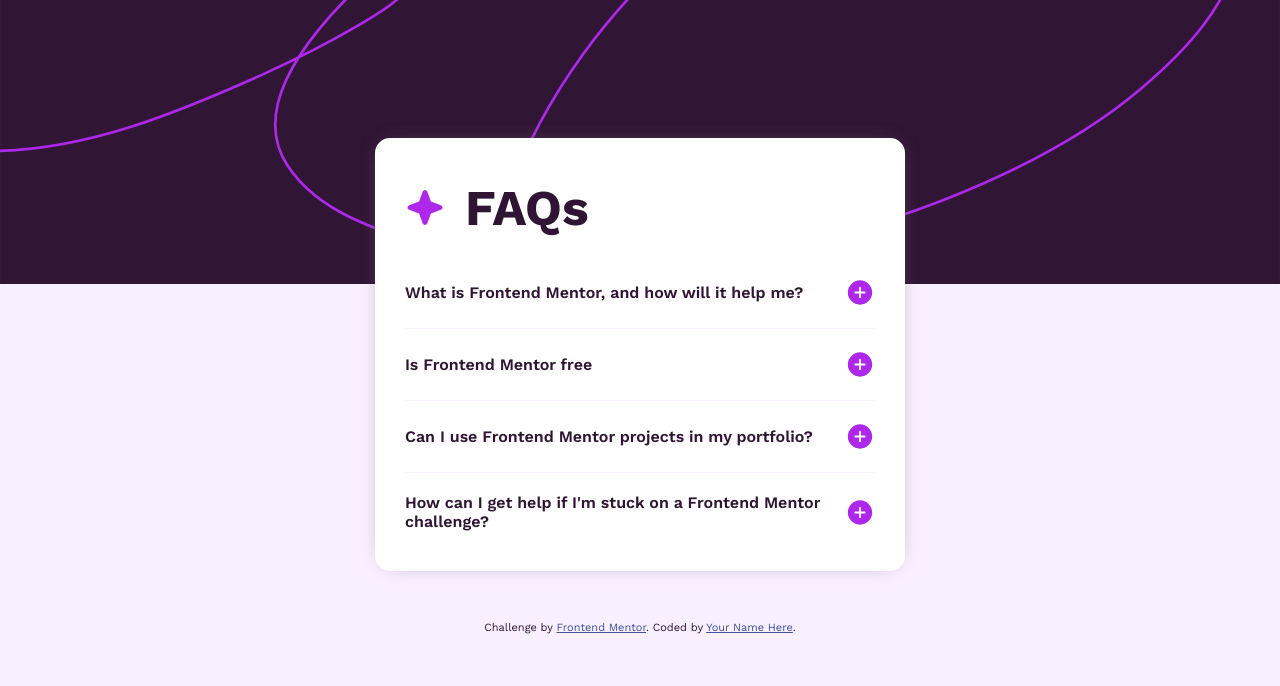
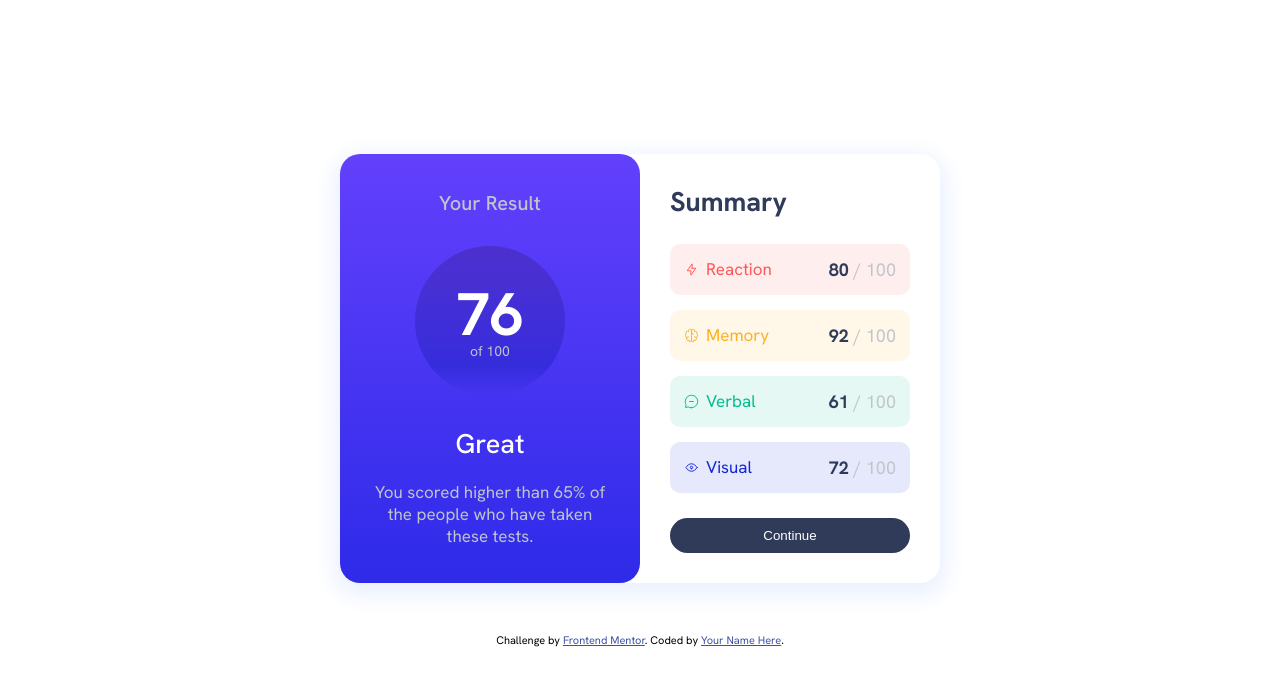
Before and after one commit to tedaussie75/tedaussie75-frontendMentor-project-5, a plain HTML site: page index.html in a window 1280 px wide. Drawn offline with Linux system fonts and the light colour scheme.

Commit message:
Add files via upload

```diff
--- /dev/null
+++ b/data.json
@@ -0,0 +1,22 @@
+[
+  {
+    "category": "Reaction",
+    "score": 80,
+    "icon": "./assets/images/icon-reaction.svg"
+  },
+  {
+    "category": "Memory",
+    "score": 92,
+    "icon": "./assets/images/icon-memory.svg"
+  },
+  {
+    "category": "Verbal",
+    "score": 61,
+    "icon": "./assets/images/icon-verbal.svg"
+  },
+  {
+    "category": "Visual",
+    "score": 72,
+    "icon": "./assets/images/icon-visual.svg"
+  }
+]
--- a/index.html
+++ b/index.html
@@ -2,51 +2,60 @@
 <html lang="en">
 <head>
   <meta charset="UTF-8">
-  <meta name="viewport" content="width=device-width, initial-scale=1.0"> <!-- displays site properly based on user's device -->
+  <meta name="viewport" content="width=device-width, initial-scale=1.0">
+  <link rel="preconnect" href="https://fonts.googleapis.com">
+  <link rel="preconnect" href="https://fonts.gstatic.com" crossorigin>
+  <link href="https://fonts.googleapis.com/css2?family=Hanken+Grotesk:ital,wght@0,100..900;1,100..900&display=swap" rel="stylesheet">
 
   <link rel="icon" type="image/png" sizes="32x32" href="./assets/images/favicon-32x32.png">
   <link rel="stylesheet" href="style.css">
-
-  <title>Frontend Mentor | FAQ accordion</title>
+  <title>Frontend Mentor | Results summary component</title>
 </head>
 <body>
-  <picture>
-    <source media="(min-width: 700px)" srcset="./assets/images/background-pattern-desktop.svg" >
-    <img src="./assets/images/background-pattern-mobile.svg" alt="image product" >
-  </picture>
-  <div class="faq-container">
-    <section class="faq-title-section">
-      <img src="./assets/images/icon-star.svg" alt="star icon">
-      <h1>FAQs</h1>
+  <div class="result-card">
+    <section class="result">
+      <h2 class="result-title">Your Result</h2>
+      <p class="result-score"><span>0</span><span>of 100</span></p>
+      <p class="result-grade">Great</p>
+      <p class="result-grade-text">You scored higher than 65% of the people who have taken these tests.</p>
     </section>
-    <section class="content-container">
-      <div class="questions-container">
-        <h2>What is Frontend Mentor, and how will it help me?<span class="plus-icon"><img src="./assets/images/icon-plus.svg" alt="icon plus"></span></h2>
-        <p class="answer">Frontend Mentor offers realistic coding challenges to help developers improve their
-          frontend coding skills with projects in HTML, CSS, and JavaScript. It's suitable for
-          all levels and ideal for portfolio building.</p>
+    <section class="summary">
+      <h2>Summary</h2>
+      <div class="summary-badge">
+        <div class="skills">
+          <img src="" alt="">
+          <p></p>
+        </div>
+        <p><strong>0</strong> <span> / 100</span></p>
       </div>
-      <div class="questions-container">
-        <h2>Is Frontend Mentor free<span class="plus-icon"><img src="./assets/images/icon-plus.svg" alt="icon plus"></span></h2>
-        <p class="answer">Yes, Frontend Mentor offers both free and premium coding challenges, with the free
-          option providing access to a range of projects suitable for all skill levels.</p>
+      <div class="summary-badge">
+        <div class="skills">
+          <img src="" alt="">
+          <p></p>
+        </div>
+        <p><strong>0</strong> <span> / 100</span></p>
       </div>
-      <div class="questions-container">
-        <h2>Can I use Frontend Mentor projects in my portfolio?<span class="plus-icon"><img src="./assets/images/icon-plus.svg" alt="icon plus"></span></h2>
-        <p class="answer">Yes, you can use projects completed on Frontend Mentor in your portfolio. It's an excellent
-          way to showcase your skills to potential employers!</p>
+      <div class="summary-badge">
+        <div class="skills">
+          <img src="" alt="">
+          <p></p>
+        </div>
+        <p><strong>0</strong> <span> / 100</span></p>
       </div>
-      <div class="questions-container">
-        <h2>How can I get help if I'm stuck on a Frontend Mentor challenge?<span class="plus-icon"><img src="./assets/images/icon-plus.svg" alt="icon plus"></span></h2>
-        <p class="answer">The best place to get help is inside Frontend Mentor's Discord community. There's a help
-          channel where you can ask questions and seek support from other community members.</p>
+      <div class="summary-badge">
+        <div class="skills">
+          <img src="" alt="">
+          <p></p>
+        </div>
+        <p><strong>0</strong> <span> / 100</span></p>
       </div>
+      <button>Continue</button>
     </section>
   </div>
   <div class="attribution">
     Challenge by <a href="https://www.frontendmentor.io?ref=challenge" target="_blank">Frontend Mentor</a>.
     Coded by <a href="#">Your Name Here</a>.
   </div>
-  <script src="./app.js"></script>
+  <script src="script.js" type="module"></script>
 </body>
 </html>
--- /dev/null
+++ b/script.js
@@ -0,0 +1,17 @@
+import data from './data.json' with { type: "json" };
+
+const summaryBadges = document.querySelectorAll('.summary-badge');
+const resultBadge = document.querySelector('.result-score span:first-of-type');
+
+function setDatatoTarget(arrayData, targetArray) {
+    let total = 0;
+    arrayData.forEach(function(e, index) {
+        total += e.score;
+        targetArray[index].children[0].children[0].src = e.icon;
+        targetArray[index].children[0].children[1].innerText = e.category;
+        targetArray[index].children[1].children[0].innerText = e.score;
+    });
+    resultBadge.innerHTML = Math.round(total / targetArray.length);
+}
+
+setDatatoTarget(data, summaryBadges);
--- a/style.css
+++ b/style.css
@@ -1,106 +1,188 @@
-@font-face {
-    font-family: WorkSans;
-    src: url('./assets/fonts/WorkSans-VariableFont_wght.ttf');
-}
-
 * {
     margin: 0;
     padding: 0;
 }
 
 :root {
-    --page-background: hsl(275, 100%, 97%);
-    --faq-container: hsl(0, 0%, 100%);
-    --card-shadow: hsl(292, 16%, 49%);
-    --main-text-color: hsl(292, 42%, 14%);
+    --white-background: hsl(0, 0%, 100%);
+    --box-shadow-color: hsl(221, 100%, 96%);
+    --result-gradient : hsl(241, 81%, 54%);
+    --button-background: hsl(224, 30%, 27%);
+    --light-red: hsla(0, 100%, 67%);
+    --light-orangey: hsla(39, 100%, 56%);
+    --light-green: hsl(166, 100%, 37%);
+    --light-blue: hsl(234, 85%, 45%);
+    --background-badge-1: hsla(0, 100%, 67%, 0.100);
+    --background-badge-2: hsla(39, 100%, 56%, 0.100);
+    --background-badge-3: hsl(166, 100%, 37%, 0.100);
+    --background-badge-4: hsl(234, 85%, 45%, 0.100);
 }
 
 body {
     display: flex;
+    align-items: center;
+    justify-content: center;
+    flex-direction: column;
+    min-height: 100vh;
+    background-color: var(--white-background);
+    font-family: "Hanken Grotesk", sans-serif;
+    font-size: 18px;
+}
+
+div.result-card {
+    display: flex;
+    max-width: 600px;
+    border-radius: 20px;
+    box-shadow: 0px 7px 22px 7px var(--box-shadow-color);
+}
+
+div.result-card section.result {
+    display: flex;
     flex-direction: column;
     align-items: center;
-    background-color: var(--page-background);
-    color: var(--main-text-color);
-    font-size: 16px;
-    font-family: WorkSans;
+    justify-content: center;
+    padding: 30px;
+    flex: 1;
+    border-radius: 20px;
+    background-image: linear-gradient(180deg, hsla(251, 97%, 62%, 1),  hsl(241, 81%, 54%) 100%);
 }
 
-picture {
-    width: 100%;
+div.result-card section.result .result-title,
+div.result-card section.result .result-score span:last-of-type,
+div.result-card section.result .result-grade-text,
+div.result-card section.summary .summary-badge p:last-child span {
+    color: #bfc5ca;
 }
 
-picture img {
-    width: 100%;
+div.result-card section.result .result-title {
+    font-size: 20px;
+    font-weight: 500;
 }
 
-div.faq-container {
-    max-width: 470px;
-    padding: 40px 30px;
-    margin: 0 20px;
-    margin-top: -150px;
-    border-radius: 15px;
-    background-color: var(--faq-container);
-    box-shadow: 0px 0px 23px -12px var(--card-shadow);
+div.result-card section.result .result-score {
+    display: flex;
+    flex-direction: column;
+    align-items: center;
+    justify-content: center;
+    width: 150px;
+    height: 150px;
+    margin: 30px 0;
+    line-height: 1;
+    border-radius: 50%;
+    background-image: linear-gradient(180deg, rgb(77, 48, 206) 0%, rgba(41, 38, 206, 0.604) 80%, rgba(0,212,255,0) 100%);
+    border-bottom: none;
 }
 
-section.faq-title-section {
-    display: flex;
-    align-items: center;
-    margin-bottom: 40px;
+div.result-card section.result .result-score span:first-child {
+    color: white;
+    font-size: 60px;
+    font-weight: bold;
 }
 
-section.faq-title-section h1 {
-    margin-left: 20px;
-    font-size: 50px;
+div.result-card section.result .result-score span:last-child {
+    font-size: 14px;
+    font-weight: 400;
 }
 
-section.content-container .questions-container:not(:last-child) {
+div.result-card section.result .result-grade {
+    color: white;
+    font-size: 27px;
+    font-weight: 500;
     margin-bottom: 20px;
-    padding-bottom: 20px;
-    border-bottom: 1px solid var(--page-background);
 }
 
-section.content-container .questions-container h2 {
-    display: flex;
-    align-items: center;
-    justify-content: space-between;
-    font-size: inherit;
-    font-weight: 600;
+div.result-card section.result .result-grade-text {
+    text-align: center;
+    font-size: 17px;
 }
 
-section.content-container .questions-container h2 span {
-    position: relative;
+div.result-card section.summary {
+    padding: 30px;
+    flex: 1;
 }
 
-section.content-container .questions-container .answer.show {
-    display: block;
+div.result-card section.summary h2 {
+    margin-bottom: 25px;
+    color: var(--button-background);
 }
 
-section.content-container .questions-container h2 span img {
-    position: relative;
-    margin-left: 10px;
-    display: block;
-    cursor: pointer;
-    background-color: var(--faq-container);
+div.result-card section.summary .summary-badge {
+    display: flex;
+    padding: 14px;
+    border-radius: 10px;
 }
 
-section.content-container .questions-container h2 span img.hide {
-    opacity: 0;
+div.result-card section.summary .summary-badge p:last-child strong {
+    color: var(--button-background);
 }
 
-section.content-container .questions-container h2 span:before {
-    content: url(./assets/images/icon-minus.svg);
-    position: absolute;
-    left: 10px;
+div.result-card section.summary .summary-badge .skills {
+    display: flex;
+    margin-right: auto;
 }
 
-section.content-container .questions-container p {
-    display: none;
-    margin-top: 20px;
-    line-height: 1.5;
-    font-weight: 400;
-    color: var(--card-shadow);
+div.result-card section.summary .summary-badge .skills img {
+    width: 15px;
+    margin-right: 7px;
 }
 
-.attribution { font-size: 11px; text-align: center; margin-top: 50px}
+div.result-card section.summary .summary-badge .skills p{
+    font-size: 17px;
+}
+
+div.result-card section.summary button {
+    margin-top: 25px;
+    border: none;
+    width: 100%;
+    padding: 10px;
+    border-radius: 20px;
+    background-color: var(--button-background);
+    color: var(--white-background);
+    cursor: pointer;
+}
+
+div.result-card section.summary .summary-badge:not(:last-of-type) {
+    margin-bottom: 15px;
+}
+
+div.result-card section.summary .summary-badge:nth-child(2) {
+    background-color: var(--background-badge-1);
+}
+
+div.result-card section.summary .summary-badge:nth-child(2) .skills {
+    color: var(--light-red);
+}
+
+div.result-card section.summary .summary-badge:nth-child(3) {
+    background-color: var(--background-badge-2);
+}
+
+div.result-card section.summary .summary-badge:nth-child(3) .skills {
+    color: var(--light-orangey);
+}
+
+div.result-card section.summary .summary-badge:nth-child(4) {
+    background-color: var(--background-badge-3);
+}
+
+div.result-card section.summary .summary-badge:nth-child(4) .skills {
+    color: var(--light-green);
+}
+
+div.result-card section.summary .summary-badge:nth-child(5) {
+    background-color: var(--background-badge-4);
+}
+
+div.result-card section.summary .summary-badge:nth-child(5) .skills {
+    color: var(--light-blue);
+}
+
+.attribution { font-size: 11px; text-align: center; margin-top: 50px;}
 .attribution a { color: hsl(228, 45%, 44%); }
+
+@media screen and (max-width: 700px) {
+    div.result-card {
+        flex-direction: column;
+        margin: 30px;
+    }
+}
```
Also changed, not shown: assets/fonts/HankenGrotesk-VariableFont_wght.ttf (added), assets/fonts/README.txt, assets/fonts/static/HankenGrotesk-Bold.ttf (added), assets/fonts/static/HankenGrotesk-ExtraBold.ttf (added), assets/fonts/static/HankenGrotesk-Medium.ttf (added), assets/images/icon-memory.svg (added), assets/images/icon-reaction.svg (added), assets/images/icon-verbal.svg (added), assets/images/icon-visual.svg (added), design/active-states.jpg, design/desktop-design.jpg, design/desktop-preview.jpg, design/mobile-design.jpg, 3 other files.
